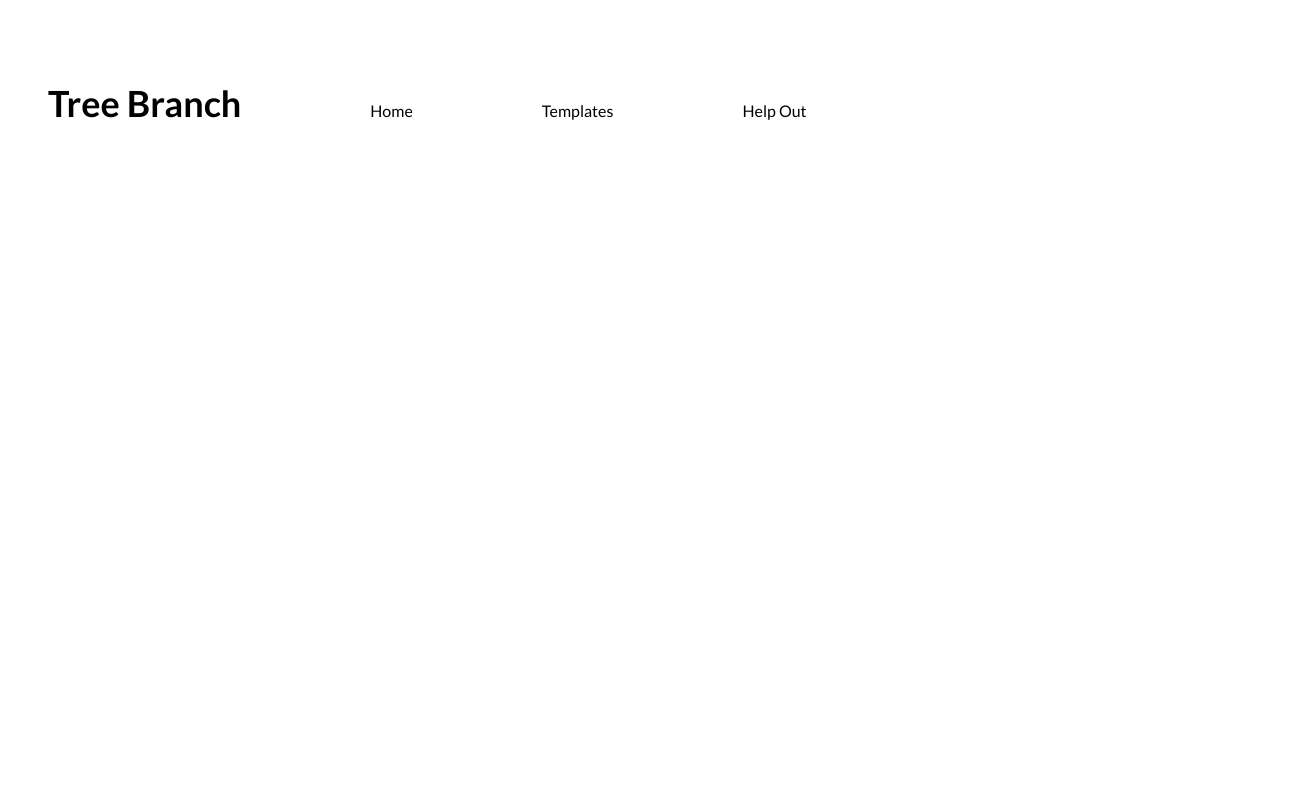
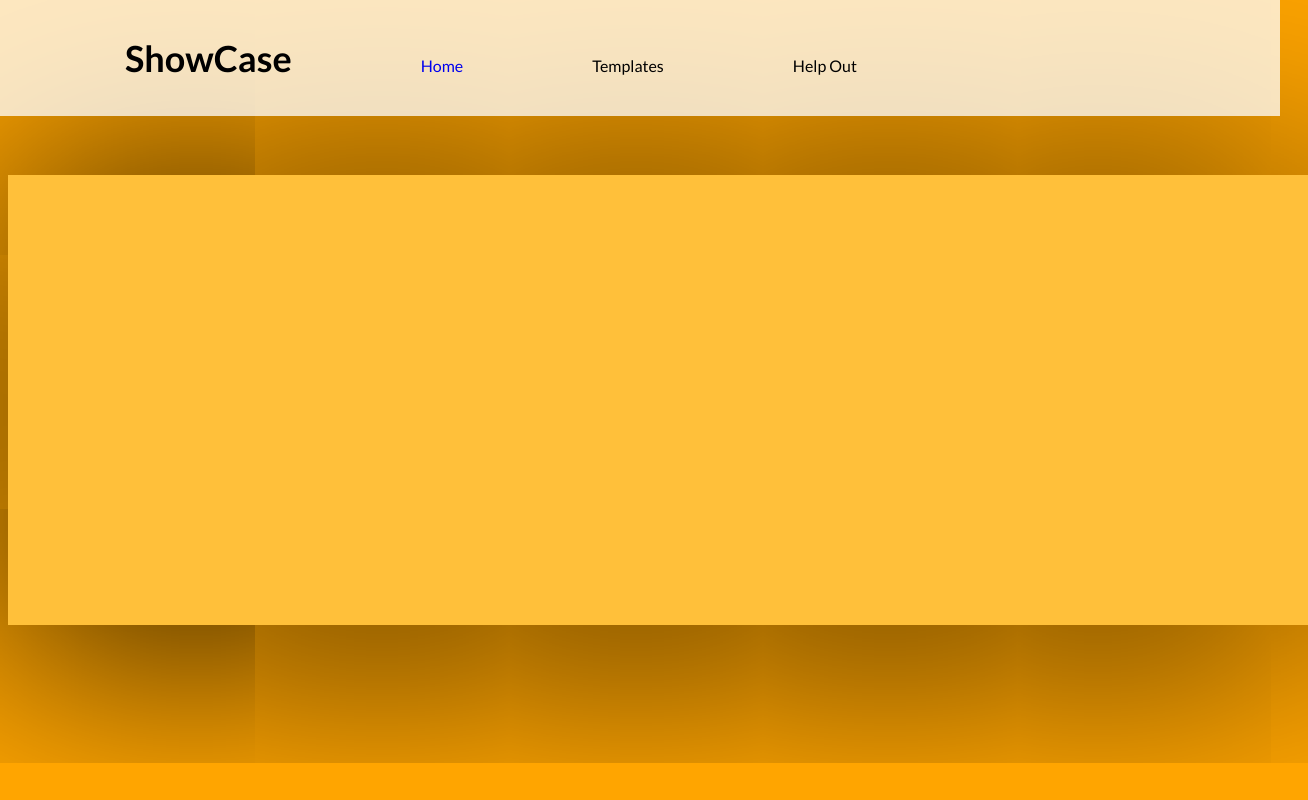
Before and after one commit to clutchRoy/treeBranc, a plain HTML site: page index.html in a window 1280 px wide. Shown: the whole page, 1308 px wide, since content can reach past the window. Drawn offline with Linux system fonts and the light colour scheme.

Commit message:
CSS and HTML files updated on the git repository...

```diff
--- a/index.html
+++ b/index.html
@@ -1,24 +1,37 @@
 <!DOCTYPE html>
 <html>
 <head>
-<title>Tree Branch: The Online Presentation Tool</title>
+<title>ShowCase: The Online Presentation Tool</title>
 <link type="text/css" rel="stylesheet" href="mainStyle.css"/>
 <link href='http://fonts.googleapis.com/css?family=Lato:100,300,400,700' rel='stylesheet' type='text/css'/>
 <script src="" type="text/javascript"></script>
 </head>
 <body>
-	<ul class="navBar">
+	<div class="navBar">
 		<li class="navBar_Content">
-			<h3 id="siteLogo">Tree Branch</h3>
+			<h3 id="siteLogo">ShowCase</h3>
 		</li>
-		<li class="navBar_Content nonLogo-Navbar_Content">Home</li>
+		<a href="index.html"><li class="navBar_Content nonLogo-Navbar_Content">Home</li></a>
 		<li class="navBar_Content nonLogo-Navbar_Content">Templates</li>
 		<li class="navBar_Content nonLogo-Navbar_Content">Help Out</li>
-	</ul>
+	</div>
+
+
+
+	<div id="contentSlider">
+		<!--<div class="content" id="1"></div>
+		<div class="content" id="2"></div>
+		<div class="content" id="3"></div>
+		<div class="content" id="4"></div>
+		-->
+	</div>
 
 	<!--In today's session, on the 24th of November, 2014, we shall work on this section of the application, which is to design a mock navigation bar when
-	the other goes away at scroll-->
-	<!--<div id="mockNavbar_whenScrolled">
+	the other goes away at scroll.
+
+	Additional: We do not require this feature as our navigation bar have a position of 'fixed'.
+
+	<div id="mockNavbar_whenScrolled">
 		<ul class="navBarMock">
 			<li class="navBar_ContentMock navBar_Content nonLogo-NavBar_Content" id="logo">
 			Tree Branch
@@ -28,5 +41,7 @@
 			<li class="navBar_Content nonLogo-Navbar_Content navBar_ContentMock">Help Out</li>
 		</ul>
 	</div>Don't need it...-->
+
+
 </body>
 </html>
--- a/mainStyle.css
+++ b/mainStyle.css
@@ -1,6 +1,13 @@
+body {
+	/*background: lightgreen;*/
+	background: orange;
+}
 #siteLogo {
 	font-size: 2.25em;
-	margin-top: 1.8em;
+	margin-left: 125px;
+}
+a {
+	text-decoration: none;
 }
 .navBar_Content {
 	font-family: Lato;
@@ -17,13 +24,45 @@
 /*.dropDown_Header {
 	list-style-type: none;
 }*/
-#mockNavbar_whenScrolled {
+.navBar {
+	position: fixed;
+	top: 0;
+	background: RGBA(255,255,255,0.75);
+	width: 100%;
+	left: 0;
+}
+#contentSlider {
+	height: 450px;
+	width: 1300px;
+	margin-top: 175px;
+	margin-right: auto;
+	margin-left: auto;
+	background: RGBA(255,207,89,0.65);
+	/*border: 2px solid green;*/
+	box-shadow: 0px 10px 300px 0px black;
+	overflow: hidden;
+}
+.content {
+	height: 100%;
+	width: 100%;
+	float: left;
+}
+#1 {
 	background: ;
 }
-#contentSlider {
-	height: ;
+#2 {
+	background: ;
 }
-.navBar_ContentMock {
+#3 {
+	background: ;
+}
+#4 {
+	background: ;
+}
+#5 {
+	background: ;
+}
+/*.navBar_ContentMock {
 	font-family: Lato;
 	display: inline-block;
 	margin-right: 125px;
@@ -59,4 +98,4 @@
 .navBarMock {
 	margin-top: 0px;
 	margin-bottom: 0px;
-}
+}*/
```
